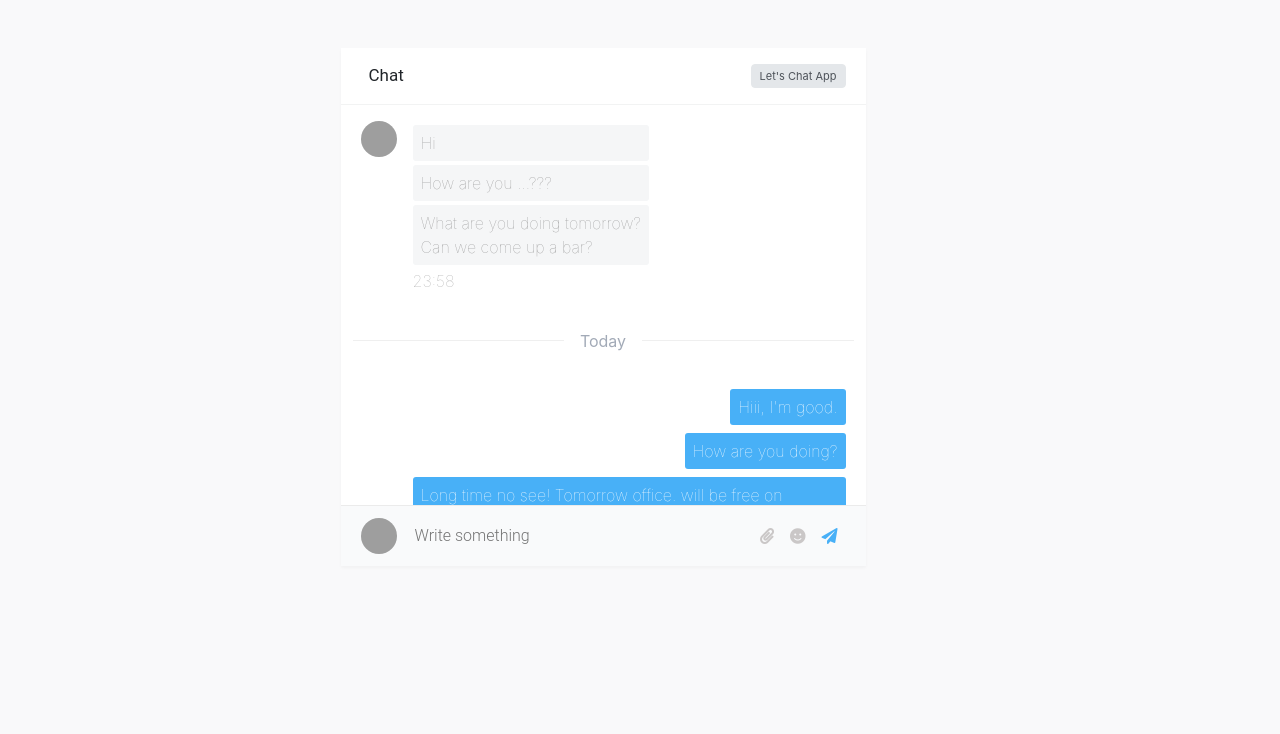
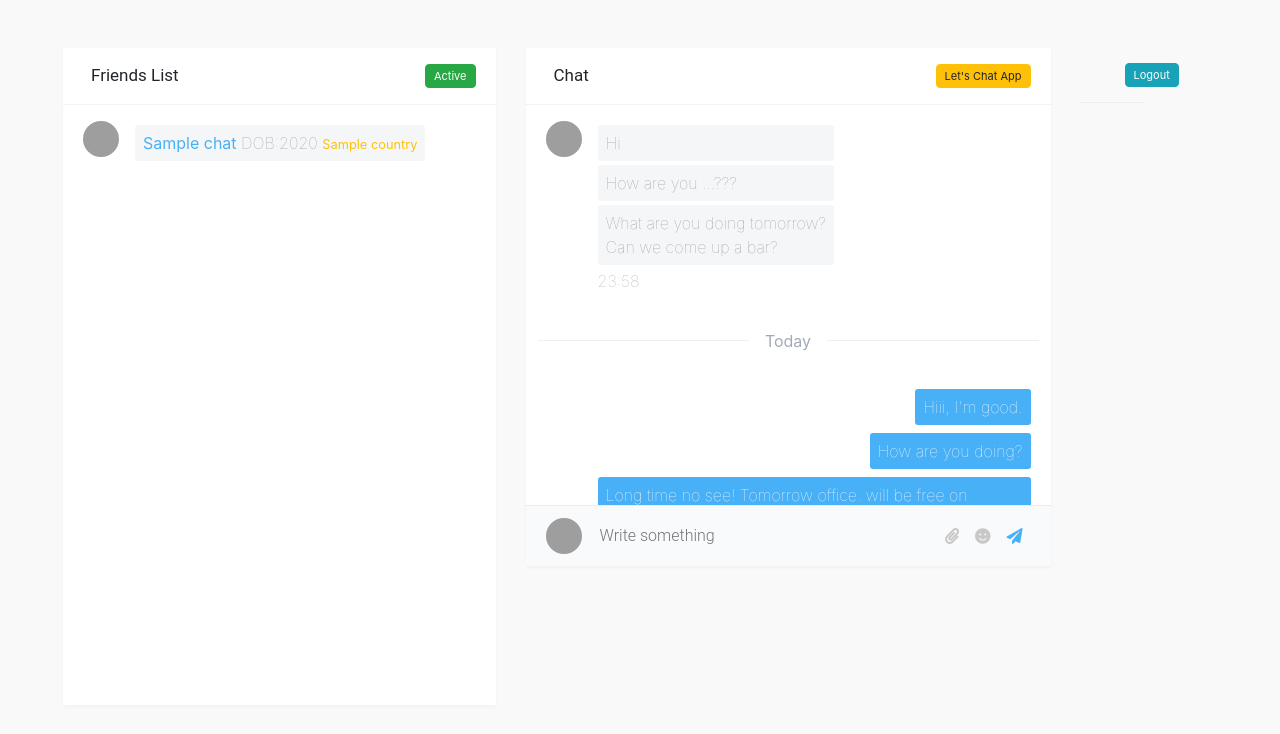
Before and after one commit to shilpadhiman/shilpadhiman, a CodeIgniter 4 app: the page made by app/Views/admin/chat.php in a window 1280 px wide. Shown: the top 734 px of the page. Run offline with PHP 8.4 and a stand-in for CodeIgniter, Linux system fonts and the light colour scheme; the template is opened without the code that fills it: most values are stand-ins (such as "Sample title", 1, 10 or a date in 2020); some libraries are stand-ins or nearby versions; grey boxes are pictures that could not be loaded.

Commit message:
14-09-21

```diff
--- a/app/Config/Routes.php
+++ b/app/Config/Routes.php
@@ -51,7 +51,9 @@ $routes->get('profile','User::profile');
 $routes->get('Inpartner','User::InPartner');
 
 $routes->get('mail','dashboard::mailinfo');
-$routes->get('chat','chat:: index');
+
+
+$routes->get('chat', 'chat::index');
 
 
 
--- a/app/Controllers/Notification.php
+++ b/app/Controllers/Notification.php
@@ -8,13 +8,14 @@ use App\Models\Chatuser;
 use CodeIgniter\HTTP\RequestInterface;
 use CodeIgniter\HTTP\IncomingRequest;
 
+
 use App\Controllers\BaseController;
 
 class Notification extends BaseController
 {
     public function index()
+
     {
-
          $db= \Config\Database::connect();
         $session = \Config\Services::session($config);
         $request_id = $session->get('id');
--- a/app/Views/admin/chat.php
+++ b/app/Views/admin/chat.php
@@ -6,7 +6,7 @@
     <link rel="stylesheet" href="https://stackpath.bootstrapcdn.com/bootstrap/4.0.0/js/bootstrap.bundle.min.js">
     <link rel="stylesheet" href="https://use.fontawesome.com/releases/v5.7.2/css/all.css">
     <link rel="stylesheet" href="https://cdnjs.cloudflare.com/ajax/libs/jquery/3.2.1/jquery.min.js">
-
+    <link href="<?php echo base_url();?>/assets/css/chat.css" rel='stylesheet' type='text/css'/>
 </head>
 <body>
 
@@ -16,10 +16,36 @@
 <div class="page-content page-container" id="page-content">
     <div class="padding">
         <div class="row container d-flex justify-content-center">
+
+            <div class="col-md-5">
+                <div class="card card-bordered">
+             <div class="card-header">
+                        <h4 class="card-title"><strong>Friends List</strong></h4><a class="btn btn-xs btn-success" href="#" data-abc="true">Active</a>
+                    </div>
+
+                 <div class="ps-container ps-theme-default ps-active-y" id="chat-content" style="overflow-y: scroll !important; height:600px !important;">
+                          <?php
+                    foreach($chat as $chatvalue){?>
+                        <div class="media media-chat"> <img class="avatar" src="https://img.icons8.com/color/36/000000/administrator-male.png" alt="...">
+                                <div class="media-body">
+                                  <p><strong class="text-info"><?php echo ucfirst($chatvalue['name']);?></strong>
+                                    <span>DOB:<?php echo $chatvalue['year'];?></span>
+                                    <small class="text-warning"><?php echo ucfirst($chatvalue['country']);?></small>
+                                  </p>
+                                </div>
+                            </div>
+                        <?php }?>
+                 </div>
+
+
+
+                    </div>
+            </div>
+
             <div class="col-md-6">
                 <div class="card card-bordered">
                     <div class="card-header">
-                        <h4 class="card-title"><strong>Chat</strong></h4> <a class="btn btn-xs btn-secondary" href="#" data-abc="true">Let's Chat App</a>
+                        <h4 class="card-title"><strong>Chat</strong></h4> <a class="btn btn-xs btn-warning" href="#" data-abc="true">Let's Chat App</a>
                     </div>
                     <div class="ps-container ps-theme-default ps-active-y" id="chat-content" style="overflow-y: scroll !important; height:400px !important;">
                         <div class="media media-chat"> <img class="avatar" src="https://img.icons8.com/color/36/000000/administrator-male.png" alt="...">
@@ -88,315 +114,14 @@
                     <div class="publisher bt-1 border-light"> <img class="avatar avatar-xs" src="https://img.icons8.com/color/36/000000/administrator-male.png" alt="..."> <input class="publisher-input" type="text" placeholder="Write something"> <span class="publisher-btn file-group"> <i class="fa fa-paperclip file-browser"></i> <input type="file"> </span> <a class="publisher-btn" href="#" data-abc="true"><i class="fa fa-smile"></i></a> <a class="publisher-btn text-info" href="#" data-abc="true"><i class="fa fa-paper-plane"></i></a> </div>
                 </div>
             </div>
+            <div class="col-md-1">
+                <div class="card-header">
+                        <h4 class="card-title"></h4><a class="btn btn-xs btn-info" href="<?= site_url('logout')?>">Logout</a>
+                    </div>
+
+            </div>
+
+
         </div>
     </div>
 </div>
-
-
-<style>
-.card-bordered {
-    border: 1px solid #ebebeb
-}
-
-.card {
-    border: 0;
-    border-radius: 0px;
-    margin-bottom: 30px;
-    -webkit-box-shadow: 0 2px 3px rgba(0, 0, 0, 0.03);
-    box-shadow: 0 2px 3px rgba(0, 0, 0, 0.03);
-    -webkit-transition: .5s;
-    transition: .5s
-}
-
-.padding {
-    padding: 3rem !important
-}
-
-body {
-    background-color: #f9f9fa
-}
-
-.card-header:first-child {
-    border-radius: calc(.25rem - 1px) calc(.25rem - 1px) 0 0
-}
-
-.card-header {
-    display: -webkit-box;
-    display: flex;
-    -webkit-box-pack: justify;
-    justify-content: space-between;
-    -webkit-box-align: center;
-    align-items: center;
-    padding: 15px 20px;
-    background-color: transparent;
-    border-bottom: 1px solid rgba(77, 82, 89, 0.07)
-}
-
-.card-header .card-title {
-    padding: 0;
-    border: none
-}
-
-h4.card-title {
-    font-size: 17px
-}
-
-.card-header>*:last-child {
-    margin-right: 0
-}
-
-.card-header>* {
-    margin-left: 8px;
-    margin-right: 8px
-}
-
-.btn-secondary {
-    color: #4d5259 !important;
-    background-color: #e4e7ea;
-    border-color: #e4e7ea;
-    color: #fff
-}
-
-.btn-xs {
-    font-size: 11px;
-    padding: 2px 8px;
-    line-height: 18px
-}
-
-.btn-xs:hover {
-    color: #fff !important
-}
-
-.card-title {
-    font-family: Roboto, sans-serif;
-    font-weight: 300;
-    line-height: 1.5;
-    margin-bottom: 0;
-    padding: 15px 20px;
-    border-bottom: 1px solid rgba(77, 82, 89, 0.07)
-}
-
-.ps-container {
-    position: relative
-}
-
-.ps-container {
-    -ms-touch-action: auto;
-    touch-action: auto;
-    overflow: hidden !important;
-    -ms-overflow-style: none
-}
-
-.media-chat {
-    padding-right: 64px;
-    margin-bottom: 0
-}
-
-.media {
-    padding: 16px 12px;
-    -webkit-transition: background-color .2s linear;
-    transition: background-color .2s linear
-}
-
-.media .avatar {
-    flex-shrink: 0
-}
-
-.avatar {
-    position: relative;
-    display: inline-block;
-    width: 36px;
-    height: 36px;
-    line-height: 36px;
-    text-align: center;
-    border-radius: 100%;
-    background-color: #f5f6f7;
-    color: #8b95a5;
-    text-transform: uppercase
-}
-
-.media-chat .media-body {
-    -webkit-box-flex: initial;
-    flex: initial;
-    display: table
-}
-
-.media-body {
-    min-width: 0
-}
-
-.media-chat .media-body p {
-    position: relative;
-    padding: 6px 8px;
-    margin: 4px 0;
-    background-color: #f5f6f7;
-    border-radius: 3px;
-    font-weight: 100;
-    color: #9b9b9b
-}
-
-.media>* {
-    margin: 0 8px
-}
-
-.media-chat .media-body p.meta {
-    background-color: transparent !important;
-    padding: 0;
-    opacity: .8
-}
-
-.media-meta-day {
-    -webkit-box-pack: justify;
-    justify-content: space-between;
-    -webkit-box-align: center;
-    align-items: center;
-    margin-bottom: 0;
-    color: #8b95a5;
-    opacity: .8;
-    font-weight: 400
-}
-
-.media {
-    padding: 16px 12px;
-    -webkit-transition: background-color .2s linear;
-    transition: background-color .2s linear
-}
-
-.media-meta-day::before {
-    margin-right: 16px
-}
-
-.media-meta-day::before,
-.media-meta-day::after {
-    content: '';
-    -webkit-box-flex: 1;
-    flex: 1 1;
-    border-top: 1px solid #ebebeb
-}
-
-.media-meta-day::after {
-    content: '';
-    -webkit-box-flex: 1;
-    flex: 1 1;
-    border-top: 1px solid #ebebeb
-}
-
-.media-meta-day::after {
-    margin-left: 16px
-}
-
-.media-chat.media-chat-reverse {
-    padding-right: 12px;
-    padding-left: 64px;
-    -webkit-box-orient: horizontal;
-    -webkit-box-direction: reverse;
-    flex-direction: row-reverse
-}
-
-.media-chat {
-    padding-right: 64px;
-    margin-bottom: 0
-}
-
-.media {
-    padding: 16px 12px;
-    -webkit-transition: background-color .2s linear;
-    transition: background-color .2s linear
-}
-
-.media-chat.media-chat-reverse .media-body p {
-    float: right;
-    clear: right;
-    background-color: #48b0f7;
-    color: #fff
-}
-
-.media-chat .media-body p {
-    position: relative;
-    padding: 6px 8px;
-    margin: 4px 0;
-    background-color: #f5f6f7;
-    border-radius: 3px
-}
-
-.border-light {
-    border-color: #f1f2f3 !important
-}
-
-.bt-1 {
-    border-top: 1px solid #ebebeb !important
-}
-
-.publisher {
-    position: relative;
-    display: -webkit-box;
-    display: flex;
-    -webkit-box-align: center;
-    align-items: center;
-    padding: 12px 20px;
-    background-color: #f9fafb
-}
-
-.publisher>*:first-child {
-    margin-left: 0
-}
-
-.publisher>* {
-    margin: 0 8px
-}
-
-.publisher-input {
-    -webkit-box-flex: 1;
-    flex-grow: 1;
-    border: none;
-    outline: none !important;
-    background-color: transparent
-}
-
-button,
-input,
-optgroup,
-select,
-textarea {
-    font-family: Roboto, sans-serif;
-    font-weight: 300
-}
-
-.publisher-btn {
-    background-color: transparent;
-    border: none;
-    color: #8b95a5;
-    font-size: 16px;
-    cursor: pointer;
-    overflow: -moz-hidden-unscrollable;
-    -webkit-transition: .2s linear;
-    transition: .2s linear
-}
-
-.file-group {
-    position: relative;
-    overflow: hidden
-}
-
-.publisher-btn {
-    background-color: transparent;
-    border: none;
-    color: #cac7c7;
-    font-size: 16px;
-    cursor: pointer;
-    overflow: -moz-hidden-unscrollable;
-    -webkit-transition: .2s linear;
-    transition: .2s linear
-}
-
-.file-group input[type="file"] {
-    position: absolute;
-    opacity: 0;
-    z-index: -1;
-    width: 20px
-}
-
-.text-info {
-    color: #48b0f7 !important
-}
-</style>
```
Also changed, not shown: app/Controllers/Chat.php (+10 -2 lines), app/Views/admin/header.php (+0 -9 lines), app/Views/admin/notification.php (+1 -44 lines), public/assets/css/chat.css (added).
